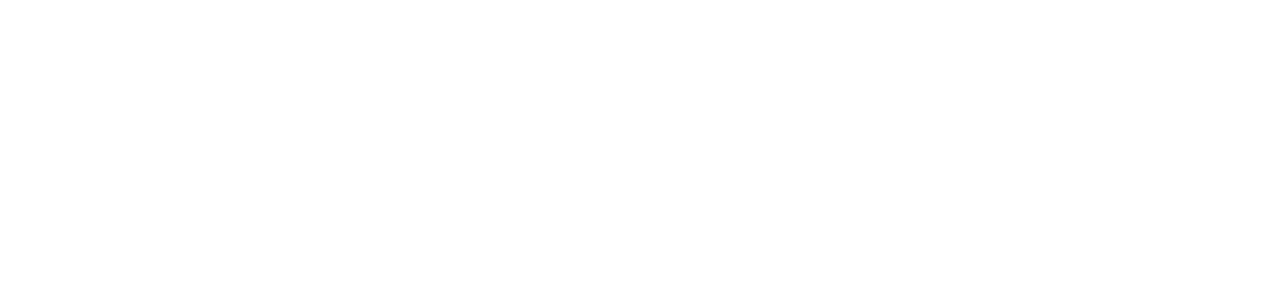
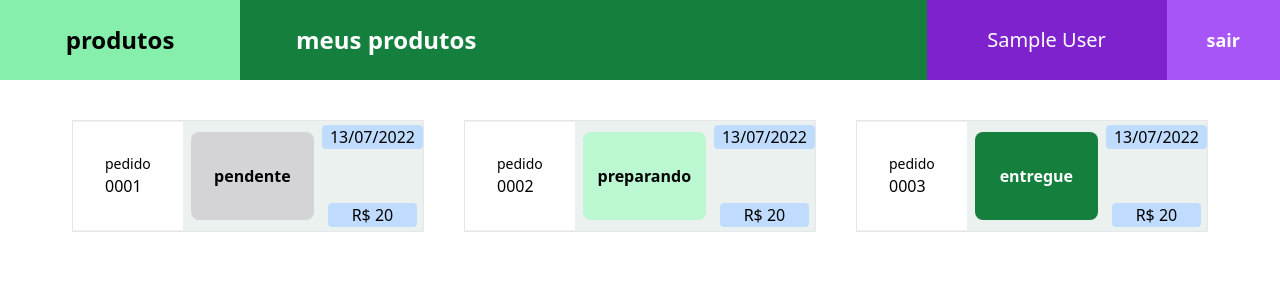
Before and after one commit to EmmanuelBMS/delivery-app, a React (Create React App) app in the folder front-end/: page /customer/orders in a window 1280 px wide. Before the commit this address had no page. Shown: the top 300 px of the page. Built offline with nearby package versions, Linux system fonts and the light colour scheme; sample sign-in values are in the browser's storage.

Commit message:
feat(pages/order/order.jsx):implementada a parte visual da tela de pedidos, sem a parte funcional

```diff
--- a/front-end/src/App.js
+++ b/front-end/src/App.js
@@ -4,6 +4,7 @@ import Login from './pages/login/Login';
 import Products from './pages/product/Products';
 import Register from './pages/register/Register';
 import Checkout from './pages/checkout/Checkout';
+import Order from './pages/order/Order';
 
 function App() {
   return (
@@ -14,6 +15,9 @@ function App() {
       <Route path="/customer">
         <Route path="checkout" element={ <Checkout /> } />
         <Route path="products" element={ <Products /> } />
+        <Route path="orders" element={ <Order /> }>
+          <Route path=":id" element={ <h1>pedido</h1> } />
+        </Route>
       </Route>
     </Routes>
   );
--- /dev/null
+++ b/front-end/src/pages/order/Order.jsx
@@ -0,0 +1,91 @@
+import React from 'react';
+import { Link } from 'react-router-dom';
+import Navbar from '../../components/Navbar/Navbar';
+import './order.css';
+
+const api = [{
+  pedidoId: '0001',
+  pedidoStatus: 'pendente',
+  totalPedido: 20,
+  dataPedido: new Date(Date.now()),
+}, {
+  pedidoId: '0002',
+  pedidoStatus: 'preparando',
+  totalPedido: 20,
+  dataPedido: new Date(Date.now()),
+}, {
+  pedidoId: '0003',
+  pedidoStatus: 'entregue',
+  totalPedido: 20,
+  dataPedido: new Date(Date.now()),
+}];
+/* funçoes para formatar a data no formato dd/mm/yyyy */
+function padTo2Digits(num) {
+  return num.toString().padStart(2, '0');
+}
+
+function formatDate(date) {
+  return [
+    padTo2Digits(date.getDate()),
+    padTo2Digits(date.getMonth() + 1),
+    date.getFullYear(),
+  ].join('/');
+}
+
+// 👇️ 24/10/2021 (mm/dd/yyyy)
+console.log(formatDate(new Date(Date.now())));
+
+export default function Order() {
+  return (
+    <div>
+      <Navbar />
+      <main className="flex flex-wrap gap-10 items-center justify-center">
+        {api.map(({ dataPedido, pedidoId, pedidoStatus, totalPedido }) => (
+          <Link
+            to={ `${pedidoId}` }
+            className="orderCard"
+            key={ pedidoId }
+          >
+            <div
+              className="flex flex-col bg-white p-8 my-auto"
+            >
+              <span className="text-sm">pedido</span>
+              <span
+                data-testid={ `customer_orders__element-order-id-${pedidoId}` }
+              >
+                {pedidoId}
+              </span>
+            </div>
+            <div className={ `statusOrderContainer statusOrder-${pedidoStatus} ` }>
+              <strong
+                data-testid={ `customer_orders__element-delivery-status-${pedidoId}` }
+              >
+                {pedidoStatus}
+              </strong>
+            </div>
+            <div
+              className="flex flex-col items-center py-1 justify-between"
+            >
+              <span
+                className="bg-blue-200 px-2 rounded"
+                data-testid={ `customer_orders__element-order-date-${pedidoId}` }
+              >
+                {formatDate(dataPedido)}
+              </span>
+              <div className="bg-blue-200 px-6 rounded">
+                R$
+                {' '}
+                <span
+                  data-testid={ `customer_orders__element-card-price-${pedidoId}` }
+                >
+                  {totalPedido}
+                </span>
+              </div>
+            </div>
+
+          </Link>
+        ))}
+      </main>
+    </div>
+  );
+}
--- /dev/null
+++ b/front-end/src/pages/order/order.css
@@ -0,0 +1,31 @@
+.orderCard {
+
+  @apply flex mt-10 w-[22rem] gap-2 h-[7rem] border justify-between bg-[#EAF1EF] ;
+
+}
+
+.statusOrderContainer {
+
+  @apply my-auto w-[100%] flex justify-center items-center h-[80%] bg-zinc-300 ;
+
+  @apply rounded-lg ;
+
+
+}
+
+.statusOrder-preparando {
+
+  @apply bg-green-200 ;
+
+}
+.statusOrder-transito {
+
+  @apply bg-green-500 text-white ;
+
+}
+
+.statusOrder-entregue {
+
+  @apply bg-green-700 text-white ;
+
+}
```
